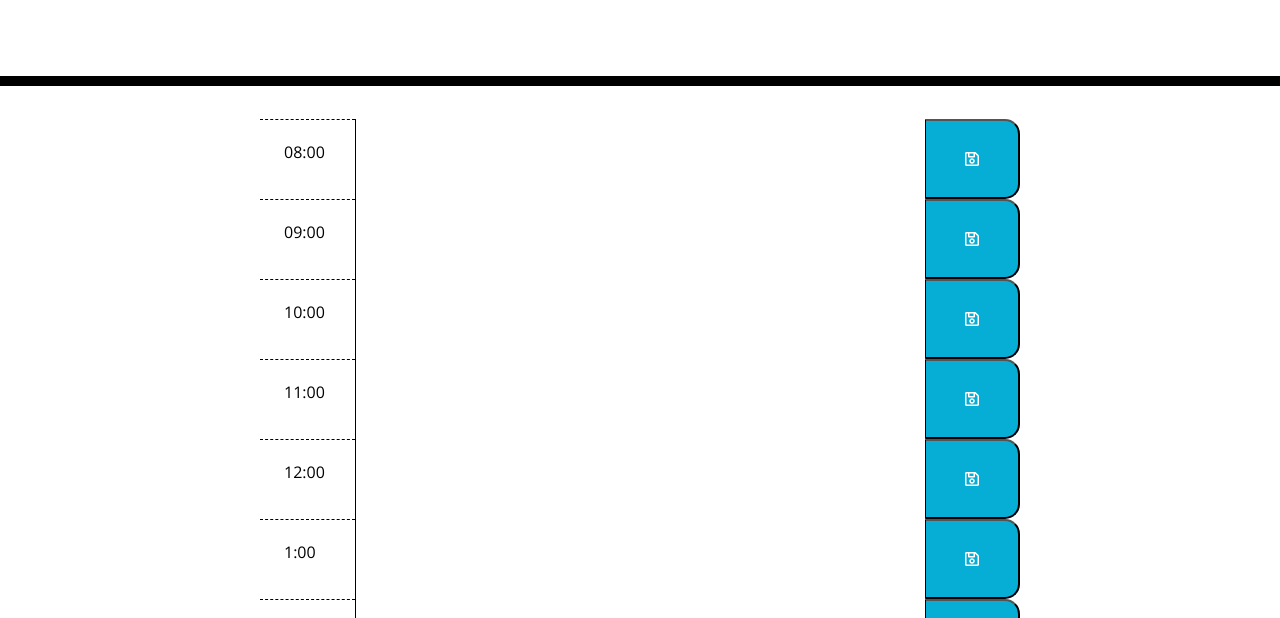
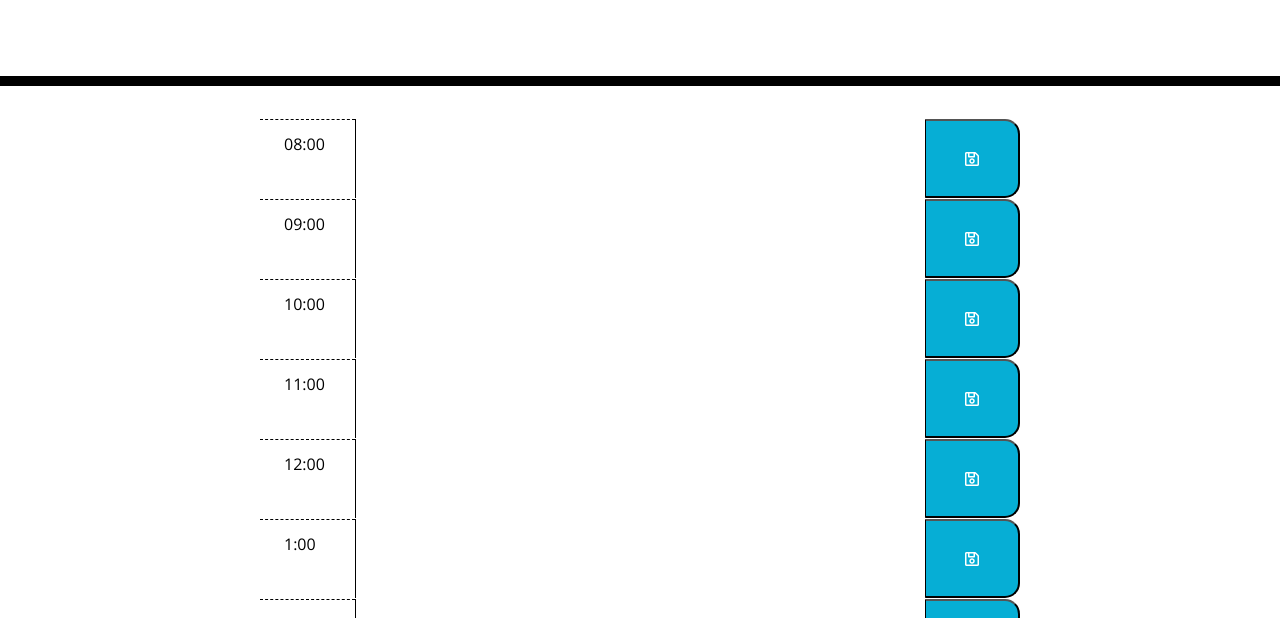
Before and after one commit to Subashsunar/work-day-scheduler, a plain HTML site: page index.html in a window 1280 px wide. Shown: the part 182-800 px from the top of the page. Drawn offline with nearby package versions, Linux system fonts and the light colour scheme.

Commit message:
Added a line-height for row class in css file

```diff
--- a/style.css
+++ b/style.css
@@ -30,9 +30,11 @@ textarea {
   border-radius: 15px;
 }
 
+/* Added a line height (1 pixel) */
 .row {
   white-space: pre-wrap;
   height: 80px;
+  line-height: 1px;
   border-top: 1px solid white;
 }
 
```
